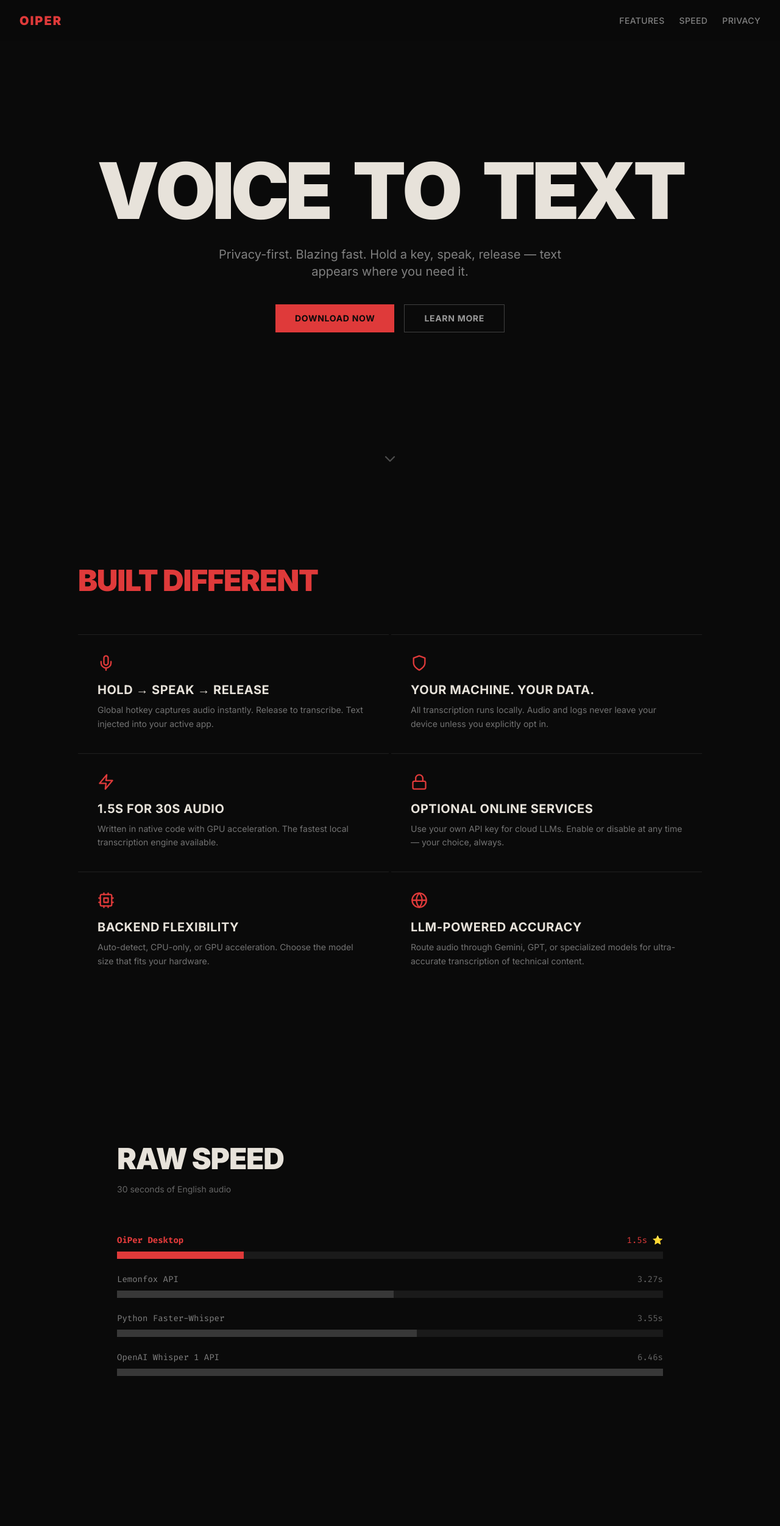
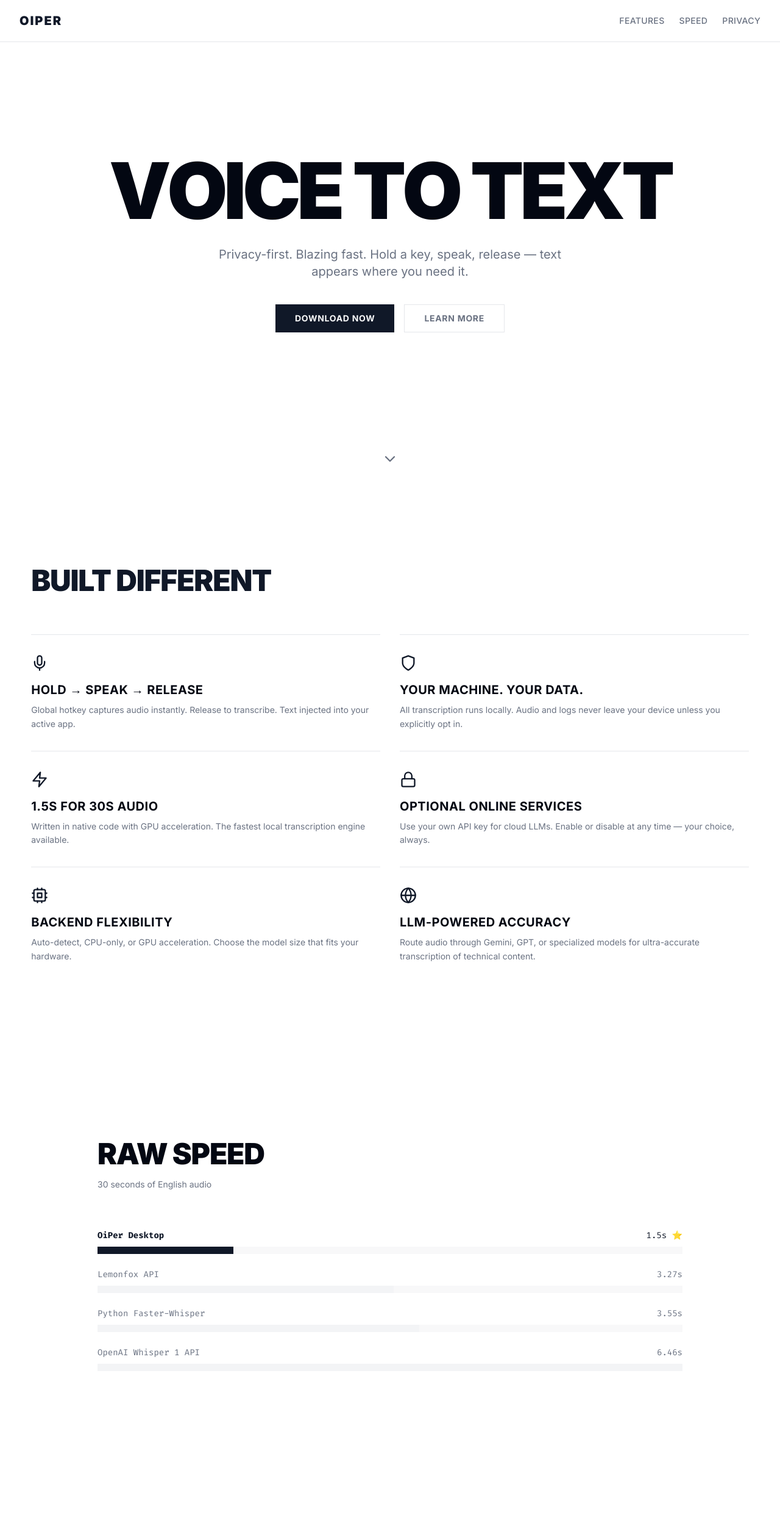
Before and after one commit to oiper/oiper-web, a Next.js app: page / in a window 1280 px wide. Shown: the top 2502 px of the page at 61% size. Built offline with nearby package versions, Linux system fonts and the light colour scheme.

Commit message:
feat: Refactor landing page layout and styles for improved structure and readability

```diff
--- a/src/features/landing-page/landing-page.tsx
+++ b/src/features/landing-page/landing-page.tsx
@@ -1,5 +1,6 @@
 'use client'
 
+import { Wrapper } from '@/components/wrapper'
 import { gsap } from 'gsap'
 import { ScrollTrigger } from 'gsap/ScrollTrigger'
 import { ChevronDown, Cpu, Globe, Lock, Mic, Shield, Zap } from 'lucide-react'
@@ -7,16 +8,16 @@
 
 gsap.registerPlugin(ScrollTrigger)
 
-/* ─── OPUS 1: DARK BRUTALIST ───
-   Stark monochrome, oversized type, raw industrial energy.
-   Palette: almost-black bg, bone-white text, single red accent.
-*/
-
 const benchmarks = [
-  { name: 'OiPer Desktop', time: '1.5s', highlight: true },
-  { name: 'Lemonfox API', time: '3.27s' },
-  { name: 'Python Faster-Whisper', time: '3.55s' },
-  { name: 'OpenAI Whisper 1 API', time: '6.46s' },
+  {
+    name: 'OiPer Desktop',
+    time: '1.5s',
+    highlight: true,
+    widthClass: 'w-[23.22%]',
+  },
+  { name: 'Lemonfox API', time: '3.27s', widthClass: 'w-[50.62%]' },
+  { name: 'Python Faster-Whisper', time: '3.55s', widthClass: 'w-[54.95%]' },
+  { name: 'OpenAI Whisper 1 API', time: '6.46s', widthClass: 'w-full' },
 ]
 
 const features = [
@@ -60,7 +61,6 @@
 
   useEffect(() => {
     const ctx = gsap.context(() => {
-      // Hero
       gsap.fromTo(
         '.hero-title span',
         { y: 120, opacity: 0 },
@@ -103,7 +103,6 @@
         delay: 2,
       })
 
-      // Features
       gsap.utils.toArray<HTMLElement>('.feat-card').forEach((el) => {
         gsap.fromTo(
           el,
@@ -122,7 +121,6 @@
         )
       })
 
-      // Benchmark bars
       gsap.utils.toArray<HTMLElement>('.bench-bar').forEach((el) => {
         gsap.fromTo(
           el,
@@ -140,7 +138,6 @@
         )
       })
 
-      // Privacy section
       gsap.fromTo(
         '.privacy-block',
         { opacity: 0, y: 50 },
@@ -158,207 +155,133 @@
   }, [])
 
   return (
-    <div
-      className="min-h-screen"
-      style={{
-        background: 'hsl(0,0%,4%)',
-        color: 'hsl(40,20%,88%)',
-        fontFamily: "'Inter', system-ui, sans-serif",
-      }}
-    >
-      {/* NAV */}
-      <nav
-        className="fixed top-0 right-0 left-0 z-50 flex items-center justify-between px-8 py-5"
-        style={{
-          background: 'hsla(0,0%,4%,0.85)',
-          backdropFilter: 'blur(12px)',
-        }}
-      >
-        <span
-          className="text-xl font-black tracking-widest uppercase"
-          style={{ color: 'hsl(0,72%,55%)' }}
-        >
+    <div className="bg-background text-foreground min-h-screen">
+      <nav className="border-border bg-background/80 fixed top-0 right-0 left-0 z-50 flex items-center justify-between border-b px-8 py-5 backdrop-blur-md">
+        <span className="text-primary text-xl font-black tracking-widest uppercase">
           OiPer
         </span>
-        <div
-          className="flex gap-6 text-sm font-medium tracking-wide uppercase"
-          style={{ color: 'hsl(0,0%,50%)' }}
-        >
+        <div className="text-muted-foreground flex gap-6 text-sm font-medium tracking-wide uppercase">
           <a
             href="#features"
-            className="transition-colors hover:text-[hsl(40,20%,88%)]"
+            className="hover:text-foreground transition-colors"
           >
             Features
           </a>
           <a
             href="#performance"
-            className="transition-colors hover:text-[hsl(40,20%,88%)]"
+            className="hover:text-foreground transition-colors"
           >
             Speed
           </a>
           <a
             href="#privacy"
-            className="transition-colors hover:text-[hsl(40,20%,88%)]"
+            className="hover:text-foreground transition-colors"
           >
             Privacy
           </a>
         </div>
       </nav>
 
-      {/* HERO */}
       <section
         ref={heroRef}
         className="relative flex min-h-screen flex-col items-center justify-center px-6 text-center"
       >
         <h1 className="hero-title text-[clamp(3rem,10vw,9rem)] leading-[0.9] font-black tracking-tighter uppercase">
           {'VOICE TO TEXT'.split('').map((c, i) => (
-            <span
-              key={i}
-              className="inline-block"
-              style={c === ' ' ? { width: '0.3em' } : undefined}
-            >
+            <span key={i} className="inline-block">
               {c === ' ' ? '\u00A0' : c}
             </span>
           ))}
         </h1>
-        <p
-          className="hero-sub mt-8 max-w-xl text-lg md:text-xl"
-          style={{ color: 'hsl(0,0%,50%)' }}
-        >
+        <p className="hero-sub text-muted-foreground mt-8 max-w-xl text-lg md:text-xl">
           Privacy-first. Blazing fast. Hold a key, speak, release — text appears
           where you need it.
         </p>
         <div className="hero-cta mt-10 flex gap-4">
-          <button
-            className="rounded-none px-8 py-3 text-sm font-bold tracking-wider uppercase"
-            style={{ background: 'hsl(0,72%,55%)', color: 'hsl(0,0%,4%)' }}
-          >
+          <button className="bg-primary text-primary-foreground hover:bg-primary/90 rounded-none px-8 py-3 text-sm font-bold tracking-wider uppercase transition-colors">
             Download Now
           </button>
-          <button
-            className="rounded-none border px-8 py-3 text-sm font-bold tracking-wider uppercase"
-            style={{ borderColor: 'hsl(0,0%,25%)', color: 'hsl(0,0%,60%)' }}
-          >
+          <button className="border-border text-muted-foreground hover:bg-accent hover:text-accent-foreground rounded-none border px-8 py-3 text-sm font-bold tracking-wider uppercase transition-colors">
             Learn More
           </button>
         </div>
         <div className="hero-scroll absolute bottom-10">
-          <ChevronDown size={28} style={{ color: 'hsl(0,0%,30%)' }} />
+          <ChevronDown size={28} className="text-muted-foreground" />
         </div>
       </section>
 
-      {/* FEATURES */}
-      <section
-        id="features"
-        ref={featuresRef}
-        className="mx-auto max-w-6xl px-6 py-32 md:px-16"
-      >
-        <h2
-          className="mb-16 text-4xl font-black tracking-tight uppercase md:text-5xl"
-          style={{ color: 'hsl(0,72%,55%)' }}
-        >
+      <section id="features" ref={featuresRef}>
+        <Wrapper className="py-32">
+          <h2 className="text-primary mb-16 text-4xl font-black tracking-tight uppercase md:text-5xl">
             Built Different
           </h2>
-        <div className="grid grid-cols-1 gap-1 md:grid-cols-2">
+
+          <div className="grid grid-cols-1 gap-x-8 md:grid-cols-2">
             {features.map((f, i) => (
-            <div
-              key={i}
-              className="feat-card border-t p-8"
-              style={{ borderColor: 'hsl(0,0%,12%)' }}
-            >
-              <f.icon
-                size={28}
-                className="mb-4"
-                style={{ color: 'hsl(0,72%,55%)' }}
-              />
+              <div key={i} className="feat-card border-border border-t py-8">
+                <f.icon size={28} className="text-primary mb-4" />
                 <h3 className="mb-2 text-xl font-bold tracking-wide uppercase">
                   {f.title}
                 </h3>
-              <p
-                className="text-sm leading-relaxed"
-                style={{ color: 'hsl(0,0%,45%)' }}
-              >
+                <p className="text-muted-foreground text-sm leading-relaxed">
                   {f.desc}
                 </p>
               </div>
             ))}
           </div>
+        </Wrapper>
       </section>
 
-      {/* BENCHMARKS */}
-      <section
-        id="performance"
-        ref={benchRef}
-        className="mx-auto max-w-5xl px-6 py-32 md:px-16"
-      >
+      <section id="performance" ref={benchRef}>
+        <Wrapper className="py-32 [--max-width:60rem]">
           <h2 className="mb-4 text-4xl font-black tracking-tight uppercase md:text-5xl">
             Raw Speed
           </h2>
-        <p className="mb-16 text-sm" style={{ color: 'hsl(0,0%,40%)' }}>
+          <p className="text-muted-foreground mb-16 text-sm">
             30 seconds of English audio
           </p>
           <div className="space-y-6">
             {benchmarks.map((b, i) => {
-            const maxTime = 6.46
-            const pct = (parseFloat(b.time) / maxTime) * 100
               return (
                 <div key={i}>
                   <div className="mb-2 flex justify-between font-mono text-sm">
                     <span
-                    className={b.highlight ? 'font-bold' : ''}
-                    style={{
-                      color: b.highlight ? 'hsl(0,72%,55%)' : 'hsl(0,0%,50%)',
-                    }}
+                      className={
+                        b.highlight
+                          ? 'text-primary font-bold'
+                          : 'text-muted-foreground'
+                      }
                     >
                       {b.name}
                     </span>
                     <span
-                    style={{
-                      color: b.highlight ? 'hsl(0,72%,55%)' : 'hsl(0,0%,40%)',
-                    }}
+                      className={
+                        b.highlight ? 'text-primary' : 'text-muted-foreground'
+                      }
                     >
                       {b.time} {b.highlight && '⭐'}
                     </span>
                   </div>
-                <div className="h-3" style={{ background: 'hsl(0,0%,10%)' }}>
+                  <div className="bg-muted/60 h-3">
                     <div
-                    className="bench-bar h-full origin-left"
-                    style={{
-                      width: `${pct}%`,
-                      background: b.highlight
-                        ? 'hsl(0,72%,55%)'
-                        : 'hsl(0,0%,22%)',
-                    }}
+                      className={`bench-bar h-full origin-left ${b.widthClass} ${b.highlight ? 'bg-primary' : 'bg-secondary'}`}
                     />
                   </div>
                 </div>
               )
             })}
           </div>
+        </Wrapper>
       </section>
 
-      {/* PRIVACY */}
-      <section
-        id="privacy"
-        ref={privacyRef}
-        className="mx-auto max-w-5xl px-6 py-32 md:px-16"
-      >
-        <div
-          className="privacy-block border p-12"
-          style={{ borderColor: 'hsl(0,0%,12%)' }}
-        >
-          <Lock
-            size={40}
-            className="mb-6"
-            style={{ color: 'hsl(0,72%,55%)' }}
-          />
+      <section id="privacy" ref={privacyRef}>
+        <Wrapper className="py-32">
+          <div className="privacy-block border-border border p-12">
+            <Lock size={40} className="text-primary mb-6" />
             <h2 className="mb-6 text-4xl font-black tracking-tight uppercase md:text-5xl">
               Privacy Is Not Optional
             </h2>
-          <p
-            className="max-w-2xl text-lg leading-relaxed"
-            style={{ color: 'hsl(0,0%,50%)' }}
-          >
+            <p className="text-muted-foreground max-w-2xl text-lg leading-relaxed">
               Every transcription runs on your hardware. Your audio never leaves
               your machine. Activity logs stay local. Online services are
               available — but only when you choose, with your own API keys.
@@ -378,28 +301,19 @@
                   desc: 'Online features use your own credentials',
                 },
               ].map((item, i) => (
-              <div
-                key={i}
-                className="border-t pt-4"
-                style={{ borderColor: 'hsl(0,0%,15%)' }}
-              >
+                <div key={i} className="border-border border-t pt-4">
                   <h4 className="mb-1 text-sm font-bold tracking-wide uppercase">
                     {item.title}
                   </h4>
-                <p className="text-xs" style={{ color: 'hsl(0,0%,40%)' }}>
-                  {item.desc}
-                </p>
+                  <p className="text-muted-foreground text-xs">{item.desc}</p>
                 </div>
               ))}
             </div>
           </div>
+        </Wrapper>
       </section>
 
-      {/* FOOTER */}
-      <footer
-        className="px-6 py-12 text-center text-xs"
-        style={{ color: 'hsl(0,0%,25%)', borderTop: '1px solid hsl(0,0%,10%)' }}
-      >
+      <footer className="border-border text-muted-foreground border-t px-6 py-12 text-center text-xs">
         OiPer Desktop — Voice to text, your way.
       </footer>
     </div>
```
Lines whose indentation alone changed are shown as unchanged.
